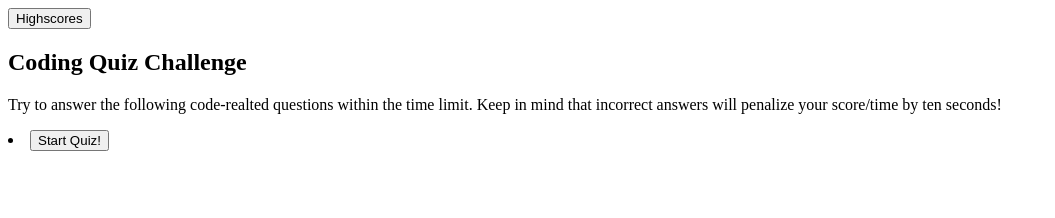
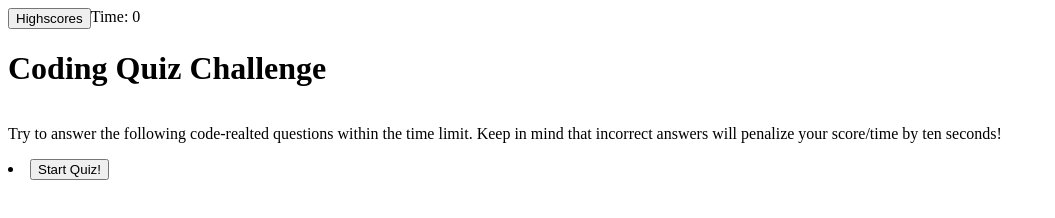
Before and after one commit to dtierney21/javascript-quiz, a plain HTML site: page index.html in a window 1280 px wide. Shown: the whole page, without its empty margins (0-1055 px from the left). Drawn offline with Linux system fonts and the light colour scheme.

Commit message:
attempted to fix styling

```diff
--- a/Assets/script.js
+++ b/Assets/script.js
@@ -42,15 +42,15 @@ var scores = [''];
 
 // Array of questions
 var questions = [
-    'Inside which HTML element do we put the JavaScript?',
-    'Where is the correct place to insert a JavaScript?',
+    'Inside which HTML element do we put JavaScript?',
+    'Where is the correct place to insert JavaScript?',
     'What is the correct syntax for referring to an external script called "xxx.js"?',
     'The external JavaScript file must contain the <script> tag.',
     'How do you write "Hello World" in an alert box?',
     'How do you create a function in JavaScript?',
     'How do you call a function named "myFunction"?',
-    'How to write an IF statement in JavaScript?',
-    'How to write an IF statement for executing some code if "i" is NOT equal to 5?',
+    'How do you write an IF statement in JavaScript?',
+    'How do you write an IF statement for executing some code if "i" is NOT equal to 5?',
     'How does a WHILE loop start?',
 ];
 
@@ -94,7 +94,7 @@ function setTime() {
     var timeInterval = setInterval(function () {
         secondsLeft--;
         //var timeRemaining = document.createElement('p');
-        timerEl.textContent = secondsLeft + ' Seconds Remaining';
+        timerEl.textContent = 'Time: ' + secondsLeft;
         //timerEl.appendChild(timeRemaining);
         if (secondsLeft === 0) {
             clearInterval(timeInterval);
@@ -114,7 +114,7 @@ function checkAnswer(selection, answer) {
     }
 }
 
-// Set the user's score to the highscores list
+// Add the user's score to the highscores list
 function setHighscores(initials, score) {
     scores.push(initials + score);
     localStorage.setItem('highscores', scores);
--- a/Assets/style.css
+++ b/Assets/style.css
@@ -0,0 +1,26 @@
+body {
+  display: flex;
+  flex-direction: column;
+}
+header {
+  display: flex;
+  flex-direction: row;
+}
+
+#viewHighscores {
+  justify-content: flex-start;
+}
+
+#timer {
+  display: flex;
+  flex-direction: flex-end;
+}
+
+main {
+  display: flex;
+  flex-direction: column;
+}
+
+#heading {
+  justify-content: center;
+}
--- a/index.html
+++ b/index.html
@@ -2,21 +2,19 @@
 <html>
     <head>
         <title>JavaScript Quiz</title>
-        <link rel="stylesheet" href="./Assets/style.css">
+        <link rel="stylesheet" href="./Assets/style.css" />
     </head>
     <body>
         <header>
             <div id="viewHighscores"></div>
-            <div id="timer"></div>
+            <div id="timer">Time: 0</div>
         </header>
         <main>
-            <section>
-                <h1 id="heading"></h1>
-                <p id="textBody"></p>
-                <div id="buttons"></div>
-                <ul id="options"></ul>
-                <p id="message"></p>
-            </section>
+            <h1 id="heading"></h1>
+            <p id="textBody"></p>
+            <div id="buttons"></div>
+            <ul id="options"></ul>
+            <p id="message"></p>
         </main>
         <script src="./Assets/script.js"></script>
     </body>
```
